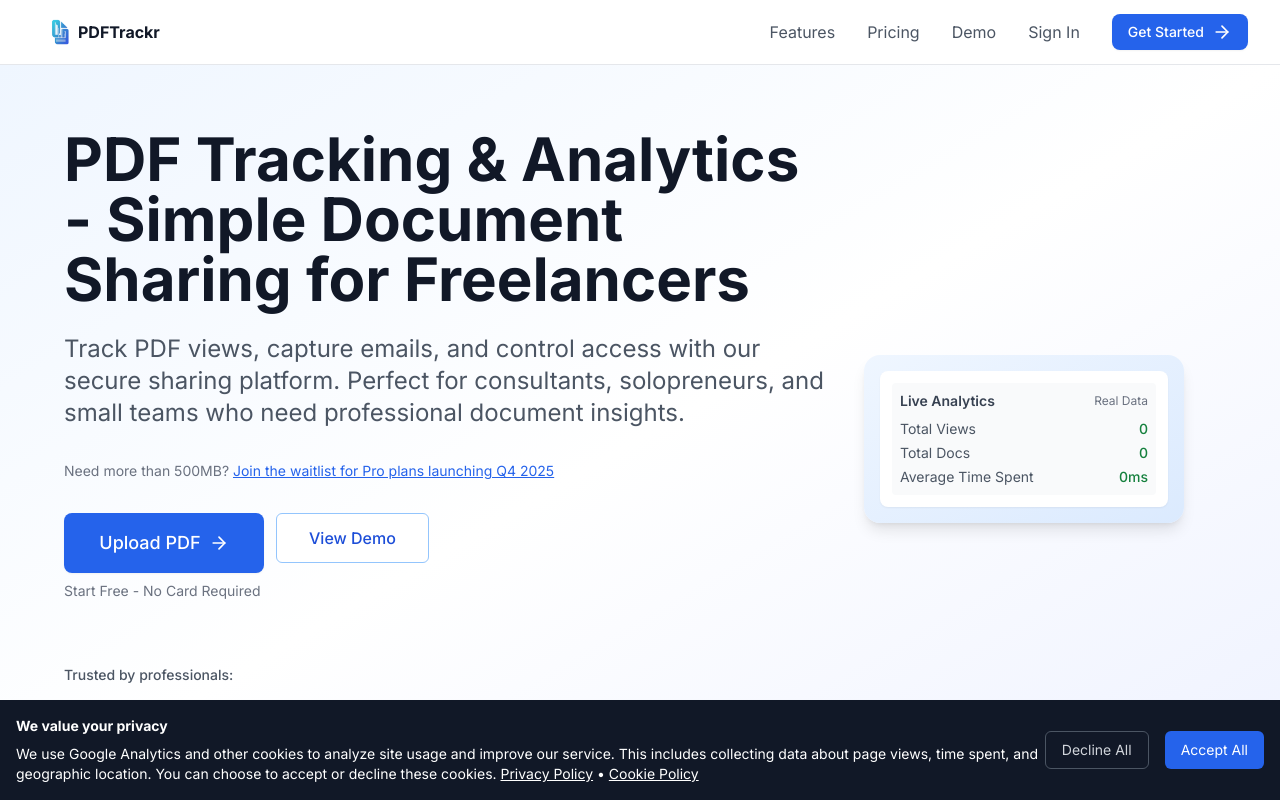
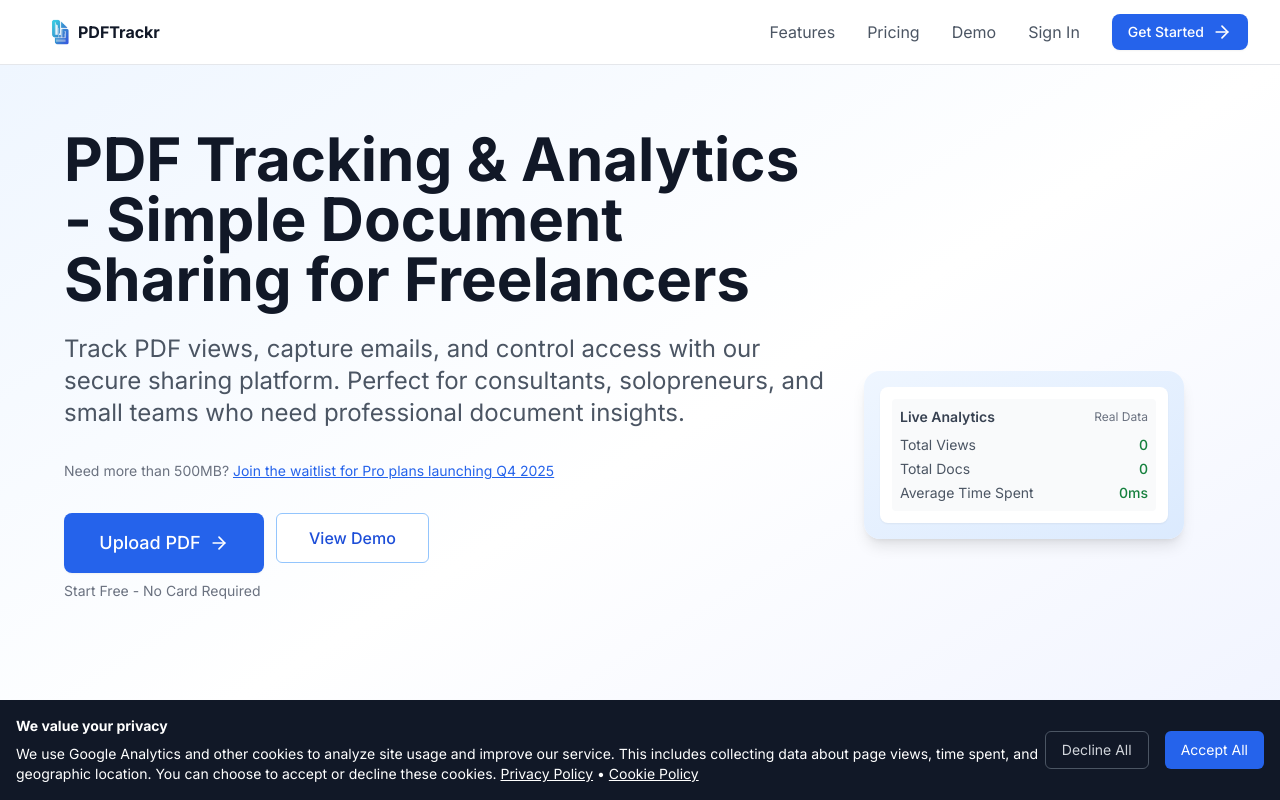
Before and after one commit to first-dotcom/pdftrackr, a Next.js app in the folder frontend/: page / in a window 1280 px wide. Shown: the top 800 px of the page. Built offline with nearby package versions, Linux system fonts and the light colour scheme; no server answers; grey boxes are pictures that could not be loaded.

Commit message:
Update TrustBadges component layout: adjust margin classes for minimal and center variants to enhance spacing and improve visual consistency across different screen sizes.

```diff
--- a/frontend/components/TrustBadges.tsx
+++ b/frontend/components/TrustBadges.tsx
@@ -230,7 +230,7 @@ export function PlatformBadges({
 }) {
   if (variant === "minimal") {
     return (
-      <div className={`text-left mt-16 ${className}`}>
+      <div className={`text-left mt-16 md:mt-24 ${className}`}>
         <p className="text-sm text-gray-600 mb-3 font-medium">
           Trusted by professionals:
         </p>
@@ -253,7 +253,7 @@ export function PlatformBadges({
   }
 
   return (
-    <div className={`text-center ${className}`}>
+    <div className={`text-center md:mt-10 ${className}`}>
       <p className="text-sm text-gray-600 mb-4 font-medium">
         Trusted by professionals, featured on leading platforms
       </p>
```
